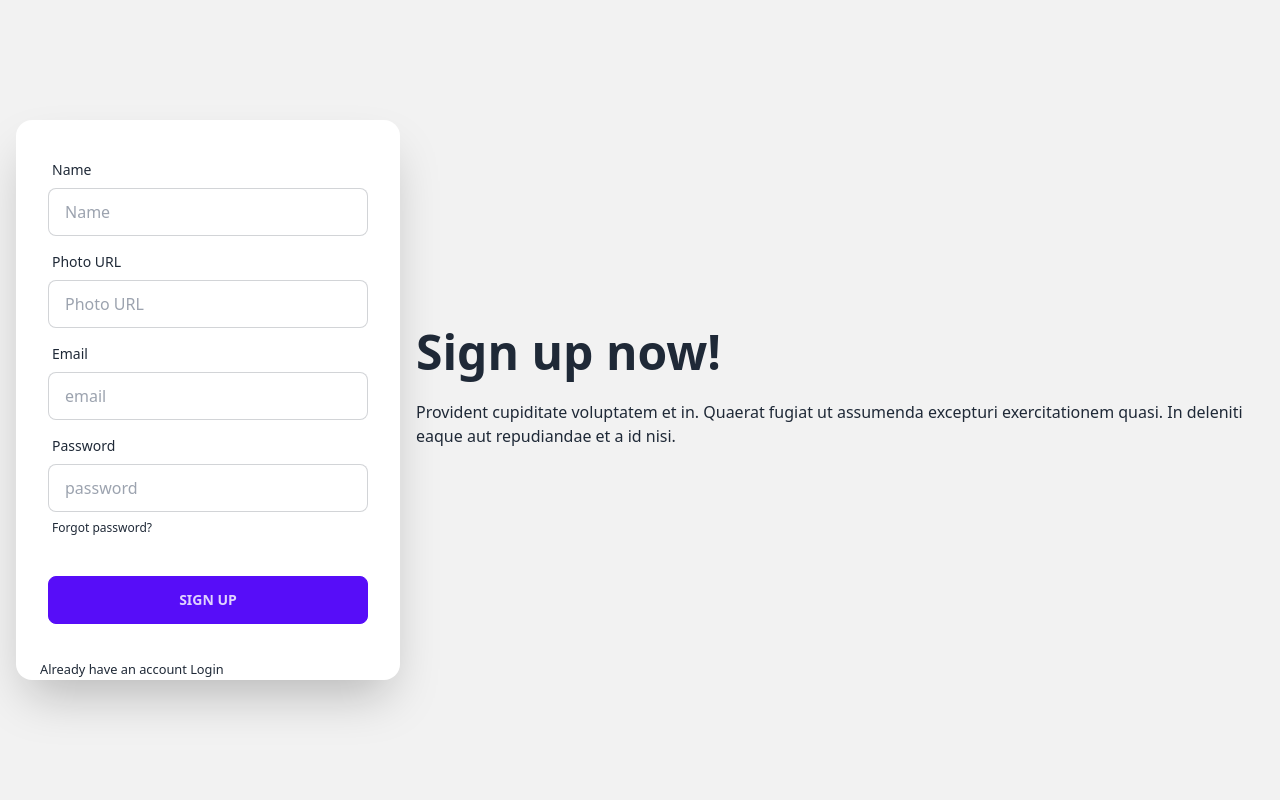
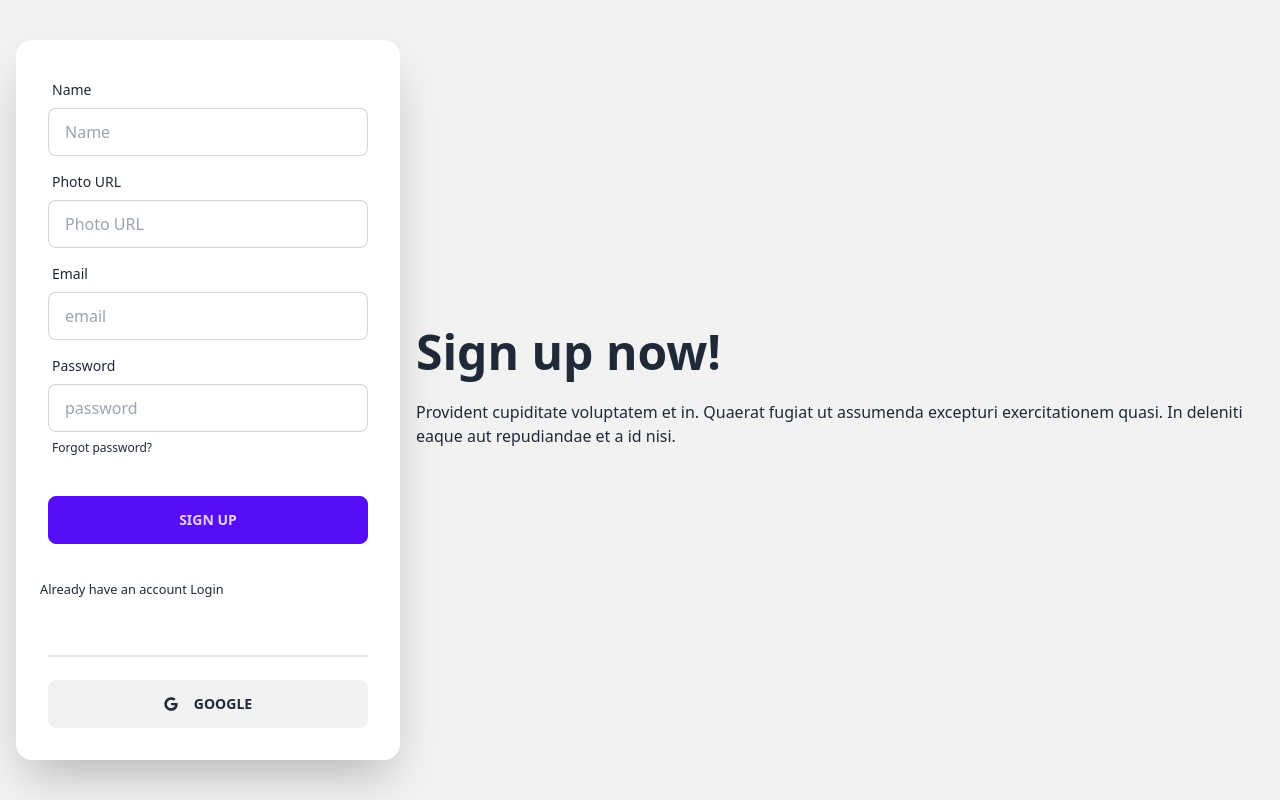
Before and after one commit to jannat710/bistro-boss-client, a React (Vite) app: page /signup in a window 1280 px wide. Built offline with nearby package versions, Linux system fonts and the light colour scheme; no server answers.

Commit message:
Save User if he doesn’t exists in the database

```diff
--- a/src/Layout/Dashboard.jsx
+++ b/src/Layout/Dashboard.jsx
@@ -1,10 +1,12 @@
-import { FaAd, FaCalendar, FaHome, FaList, FaSearch, FaShoppingCart } from "react-icons/fa";
+import { FaAd, FaCalendar, FaEnvelope, FaHome, FaList, FaSearch, FaShoppingCart } from "react-icons/fa";
 import { NavLink, Outlet } from "react-router-dom";
 import useCart from "../hooks/useCart";
 
 
 const Dashboard = () => {
     const [cart] = useCart();
+
+    const isAdmin=true;
     return (
         <div className="flex">
             {/* Dashboard side bar */}
@@ -44,6 +46,7 @@ const Dashboard = () => {
                             <FaList></FaList>
                             My Bookings</NavLink>
                     </li>
+                    {/* shared nav link */}
                     <div className="border-t border-white"></div>
                     <li>
                         <NavLink to="/" className={({ isActive, isPending }) =>
@@ -59,6 +62,13 @@ const Dashboard = () => {
                             <FaSearch></FaSearch>
                             Menu</NavLink>
                     </li>
+                    <li>
+                        <NavLink to="/order/contact" className={({ isActive, isPending }) =>
+                                isPending ? "pending" : isActive ? "text-white font-medium " : "font-medium"
+                            }>
+                            <FaEnvelope></FaEnvelope>
+                            Contact</NavLink>
+                    </li>
                 </ul>
             </div>
             {/* dashboard content */}
--- a/src/components/SocialLogin/SocialLogin.jsx
+++ b/src/components/SocialLogin/SocialLogin.jsx
@@ -1,14 +1,28 @@
 import { FaGoogle } from "react-icons/fa";
 import useAuth from "../../hooks/useAuth";
+import useAxiosPublic from "../../hooks/useAxiosPublic";
+import { useNavigate } from "react-router-dom";
+
 
 
 const SocialLogin = () => {
     const { googleSignIn } = useAuth();
+    const axiosPublic = useAxiosPublic();
+    const navigate = useNavigate();
 
     const handleGoogleSignIn = () =>{
         googleSignIn()
         .then(result =>{
             console.log(result.user);
+            const userInfo = {
+                email: result.user?.email,
+                name: result.user?.displayName
+            }
+            axiosPublic.post('/users', userInfo)
+            .then(res =>{
+                console.log(res.data);
+                navigate('/');
+            })
 
         })
     }
--- a/src/pages/SignUp/SignUp.jsx
+++ b/src/pages/SignUp/SignUp.jsx
@@ -5,6 +5,7 @@ import { AuthContext } from "../../providers/AuthProvider";
 import { Link, useNavigate } from "react-router-dom";
 import Swal from 'sweetalert2'
 import useAxiosPublic from "../../hooks/useAxiosPublic";
+import SocialLogin from "../../components/SocialLogin/SocialLogin";
 
 const SignUp = () => {
     const axiosPublic = useAxiosPublic();
@@ -104,6 +105,7 @@ const SignUp = () => {
                             </div>
                         </form>
                         <p className="px-6"><small>Already have an account <Link to="/login">Login</Link></small></p>
+                        <SocialLogin></SocialLogin>
                     </div>
                 </div>
             </div>
```
